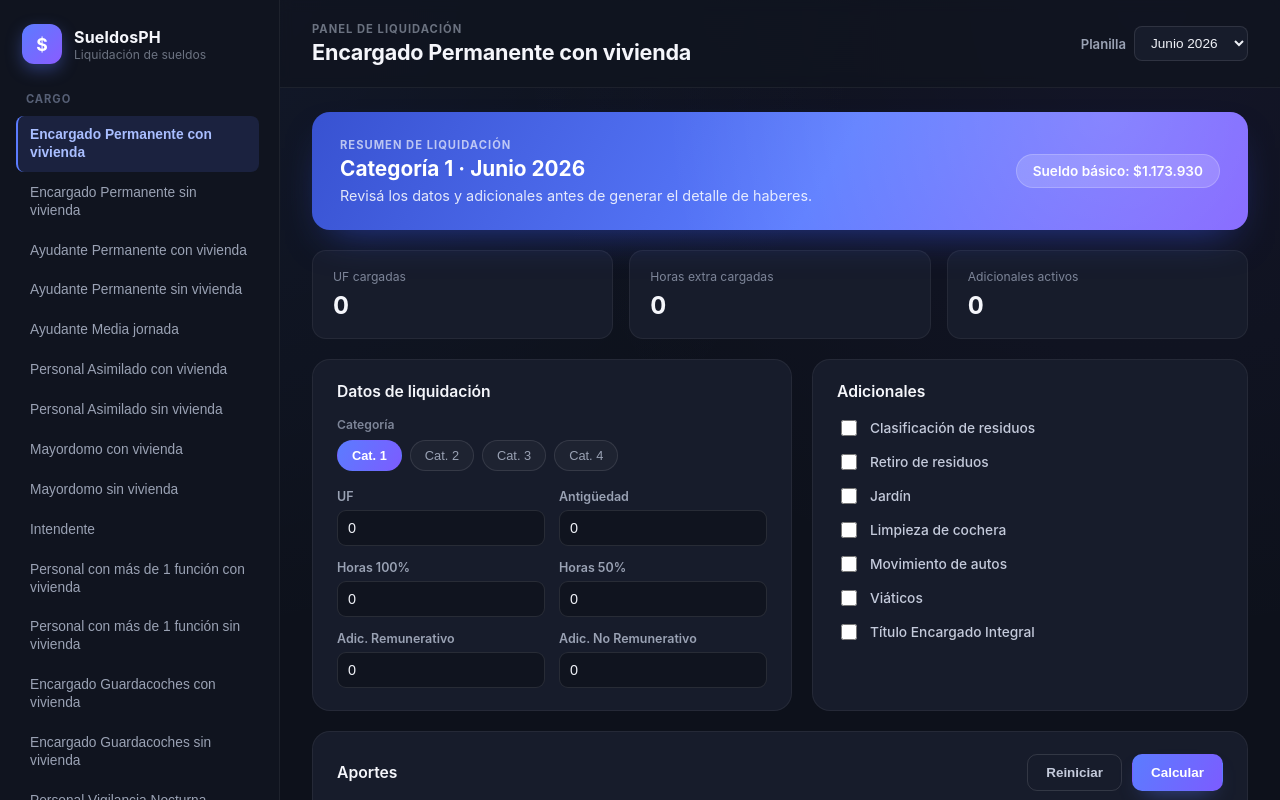
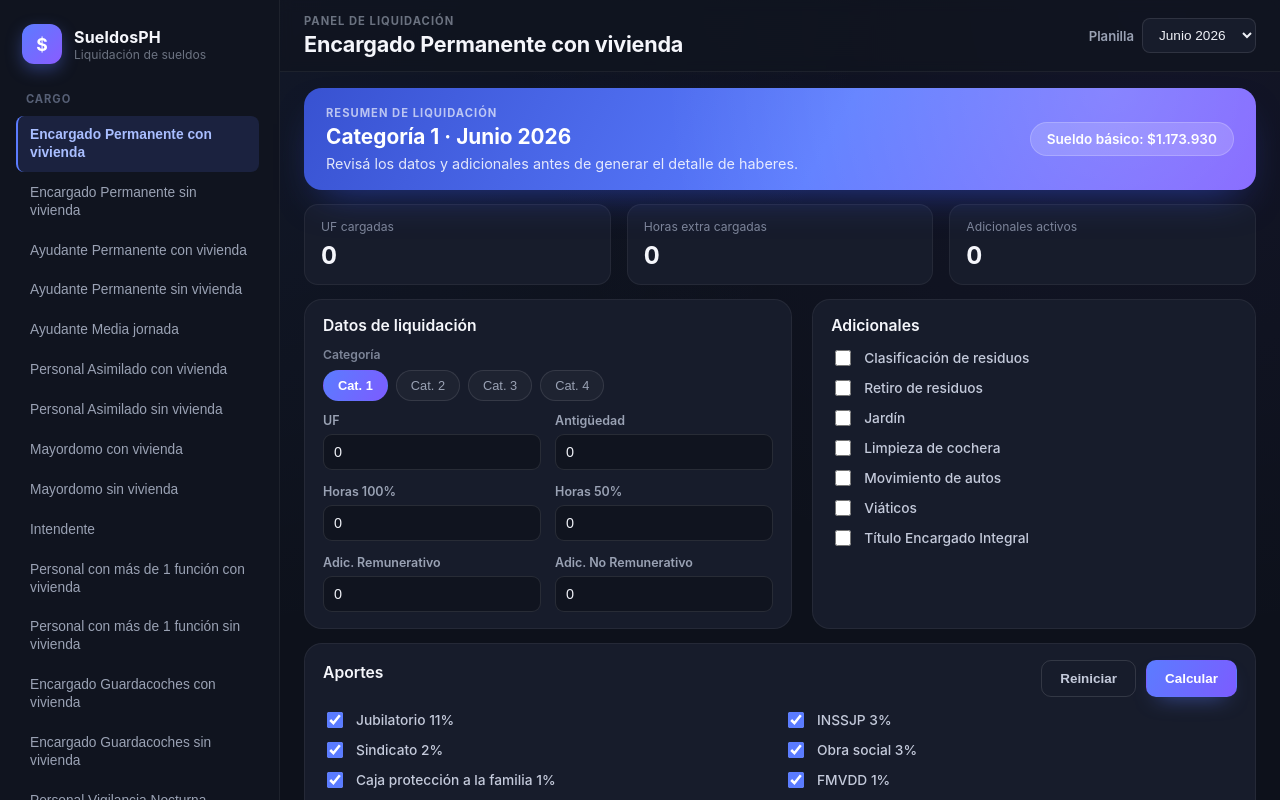
Before and after one commit to RecknockT/SueldosPH, a React (Vite) app: page /sueldos in a window 1280 px wide. Shown: the top 800 px of the page. Built offline with nearby package versions, Linux system fonts and the light colour scheme; the HTML template or start-up script is replaced by a standard one.

Commit message:
Final?
No lo se, espero que si

```diff
--- a/src/styles/Layout.css
+++ b/src/styles/Layout.css
@@ -583,13 +583,49 @@ select:focus-visible {
 /* ============================================
    RESPONSIVE
    ============================================ */
-@media (max-width: 960px) {
+@media (max-width: 760px) {
   .grid-dos-columnas {
     grid-template-columns: 1fr;
   }
 
   .stats-grid {
     grid-template-columns: 1fr;
+  }
+}
+
+@media (min-width: 761px) and (max-height: 1100px) {
+  .encabezado {
+    padding: 14px 24px;
+  }
+
+  .contenido {
+    padding: 16px 24px 24px;
+    gap: 14px;
+  }
+
+  .banner-resumen {
+    padding: 18px 22px;
+  }
+
+  .stat-card {
+    padding: 14px 16px;
+  }
+
+  .card {
+    padding: 16px 18px;
+  }
+
+  .card h3,
+  .card-header-acciones {
+    margin-bottom: 12px;
+  }
+
+  .campo-categoria {
+    margin-bottom: 12px;
+  }
+
+  .checklist {
+    gap: 8px;
   }
 }
 
```
